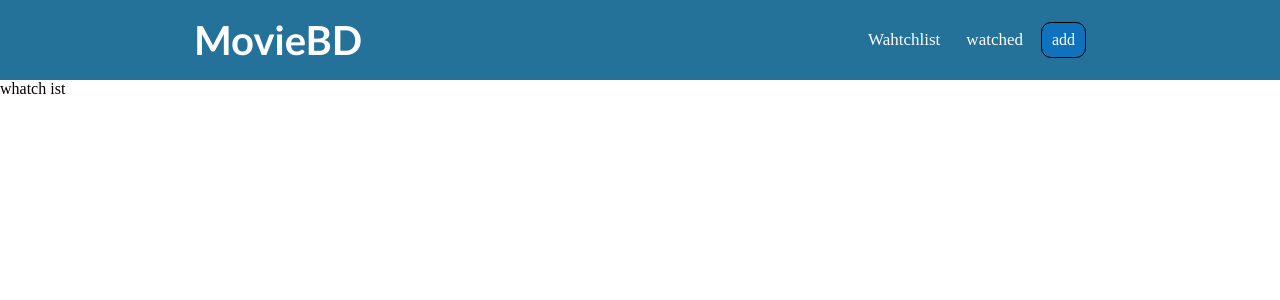
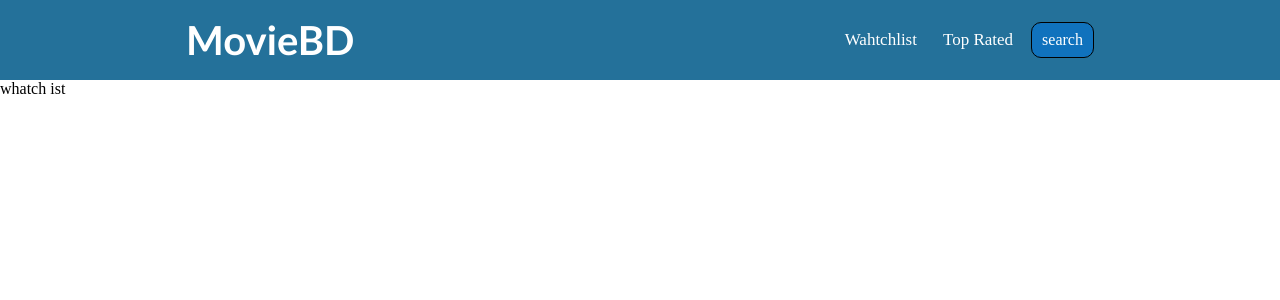
Before and after one commit to RadimYassin/movie-app, a React (Vite) app: page / in a window 1280 px wide. Shown: the top 300 px of the page. Built offline with nearby package versions, Linux system fonts and the light colour scheme.

Commit message:
some-changes

```diff
--- a/src/Component/Header.jsx
+++ b/src/Component/Header.jsx
@@ -10,8 +10,8 @@ const Header = () => {
         </Logo>
          <Links>
             <LinkI to='/'> Wahtchlist</LinkI>
-            <LinkI to='/watched'> watched</LinkI>
-            <Button to='/add'> add</Button>
+            <LinkI to='/watched'> Top Rated</LinkI>
+            <Button to='/add'> search </Button>
          </Links>
       </NavC>
   )
```
